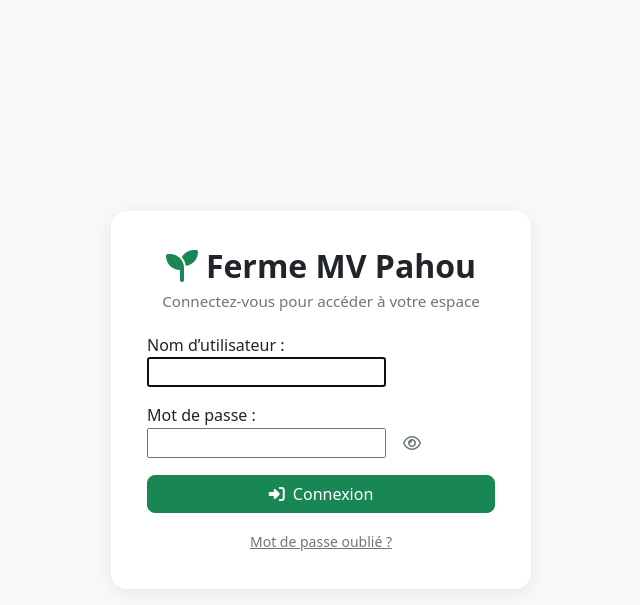
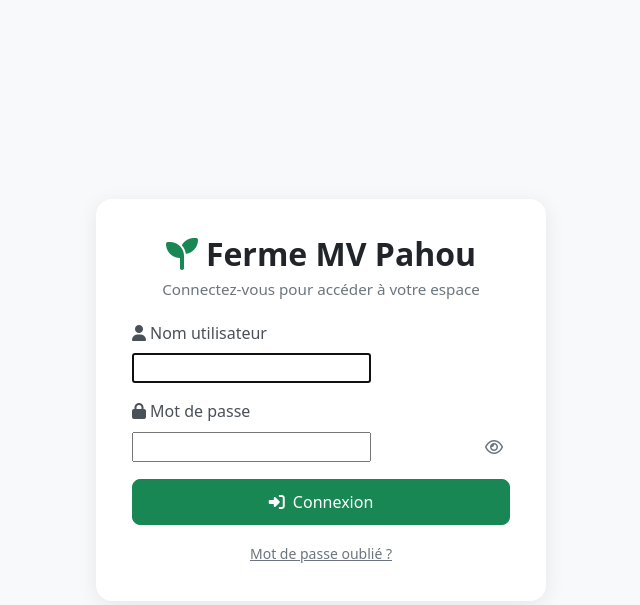
Before and after one commit to PAHOU-FARM/FERME-PAHOU, a Django app: page /accounts/login/ in a window 1280 px wide. Shown: the top 605 px of the page, without its empty margins (319-959 px from the left). Run offline with Django 5.2, Linux system fonts and the light colour scheme.

Commit message:
"Initial commit"

```diff
--- a/accounts/templates/accounts/login.html
+++ b/accounts/templates/accounts/login.html
@@ -33,7 +33,7 @@
       box-shadow: 0 4px 20px rgba(0,0,0,.08);
       padding: 2.25rem;
       width: 100%;
-      max-width: 420px;
+      max-width: 450px;
     }
     .login-card h2 {
       text-align: center;
@@ -52,27 +52,28 @@
       height: var(--input-h);
       border-radius: var(--radius);
       padding: .6rem .75rem;
-      width: 100%; /* Assure la pleine largeur */
+      width: 100%;
     }
 
     .btn { border-radius: var(--radius); }
 
-    /* Conteneur commun pour tous les champs */
+    /* Conteneur pour chaque champ */
     .field-container {
       position: relative;
       width: 100%;
     }
 
     /* Conteneur spécifique pour le mot de passe avec œil */
-    .pwd-container {
+    .pwd-field-container {
       display: flex;
       align-items: center;
       width: 100%;
     }
 
     /* Champ mot de passe dans le conteneur flex */
-    .pwd-field {
+    .pwd-input-wrapper {
       flex: 1;
+      width: 100%;
     }
 
     /* L'icône "œil" : à droite, à l'extérieur, centrée verticalement */
@@ -89,15 +90,23 @@
       display: inline-flex;
       align-items: center;
       justify-content: center;
-      flex-shrink: 0; /* Empêche le rétrécissement */
+      flex-shrink: 0;
     }
     .eye-plain:focus { outline: none; }
     .eye-plain i { font-size: 1rem; color: #6c757d; }
     .eye-plain:hover i { color: #495057; }
 
-    /* Sécurité responsive (si très petit écran, on place l'icône sous le champ) */
+    /* Style des labels */
+    .form-label {
+      display: block;
+      margin-bottom: 0.5rem;
+      font-weight: 500;
+      color: #495057;
+    }
+
+    /* Sécurité responsive */
     @media (max-width: 380px) {
-      .pwd-container {
+      .pwd-field-container {
         flex-direction: column;
         align-items: stretch;
       }
@@ -105,6 +114,9 @@
         margin-left: 0;
         margin-top: 6px;
         align-self: flex-start;
+      }
+      .login-card {
+        padding: 1.5rem;
       }
     }
   </style>
@@ -131,7 +143,9 @@
 
       <!-- Nom d'utilisateur -->
       <div class="mb-3 field-container">
-        {{ form.username.label_tag }}
+        <label class="form-label">
+          <i class="fa-solid fa-user me-1"></i>Nom utilisateur
+        </label>
         {{ form.username }}
         {% for err in form.username.errors %}
           <div class="invalid-feedback d-block">{{ err }}</div>
@@ -140,9 +154,13 @@
 
       <!-- Mot de passe avec œil à l'extérieur -->
       <div class="mb-3 field-container">
-        {{ form.password.label_tag }}
-        <div class="pwd-container">
-          {{ form.password }}
+        <label class="form-label">
+          <i class="fa-solid fa-lock me-1"></i>Mot de passe
+        </label>
+        <div class="pwd-field-container">
+          <div class="pwd-input-wrapper">
+            {{ form.password }}
+          </div>
           <button type="button" class="eye-plain" id="togglePwd" aria-label="Afficher/Masquer le mot de passe">
             <i class="fa-regular fa-eye"></i>
           </button>
@@ -152,7 +170,7 @@
         {% endfor %}
       </div>
 
-      <button type="submit" class="btn btn-success w-100">
+      <button type="submit" class="btn btn-success w-100" style="height: var(--input-h);">
         <i class="fa-solid fa-right-to-bracket me-1"></i> Connexion
       </button>
     </form>
@@ -167,8 +185,10 @@
   <script>
     (function () {
       var btn = document.getElementById('togglePwd');
-      var pwInputId = "{{ form.password.id_for_label|escapejs }}";
-      var inp = document.getElementById(pwInputId);
+      // Trouver l'input password par son nom
+      var passwordInputs = document.querySelectorAll('input[type="password"]');
+      var inp = passwordInputs[0];
+
       if (btn && inp) {
         btn.addEventListener('click', function () {
           var isPwd = inp.type === 'password';
```
